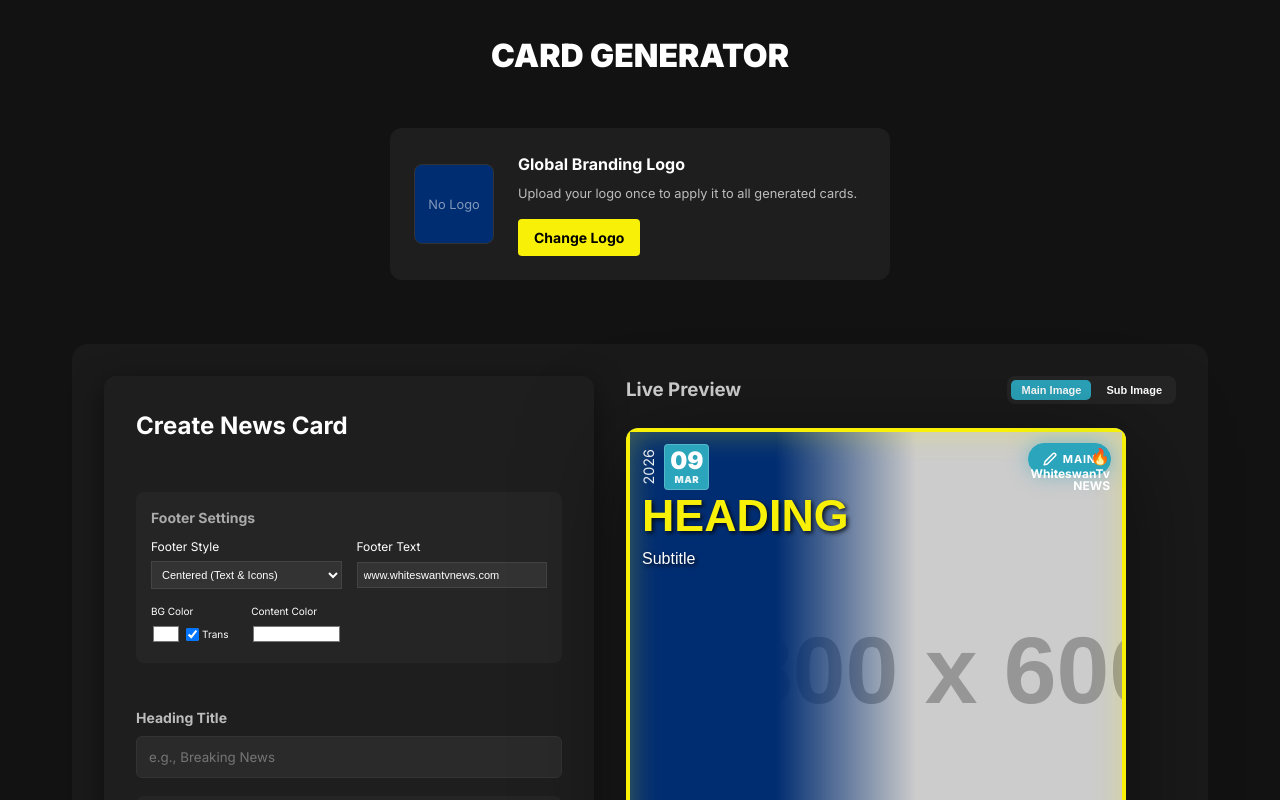
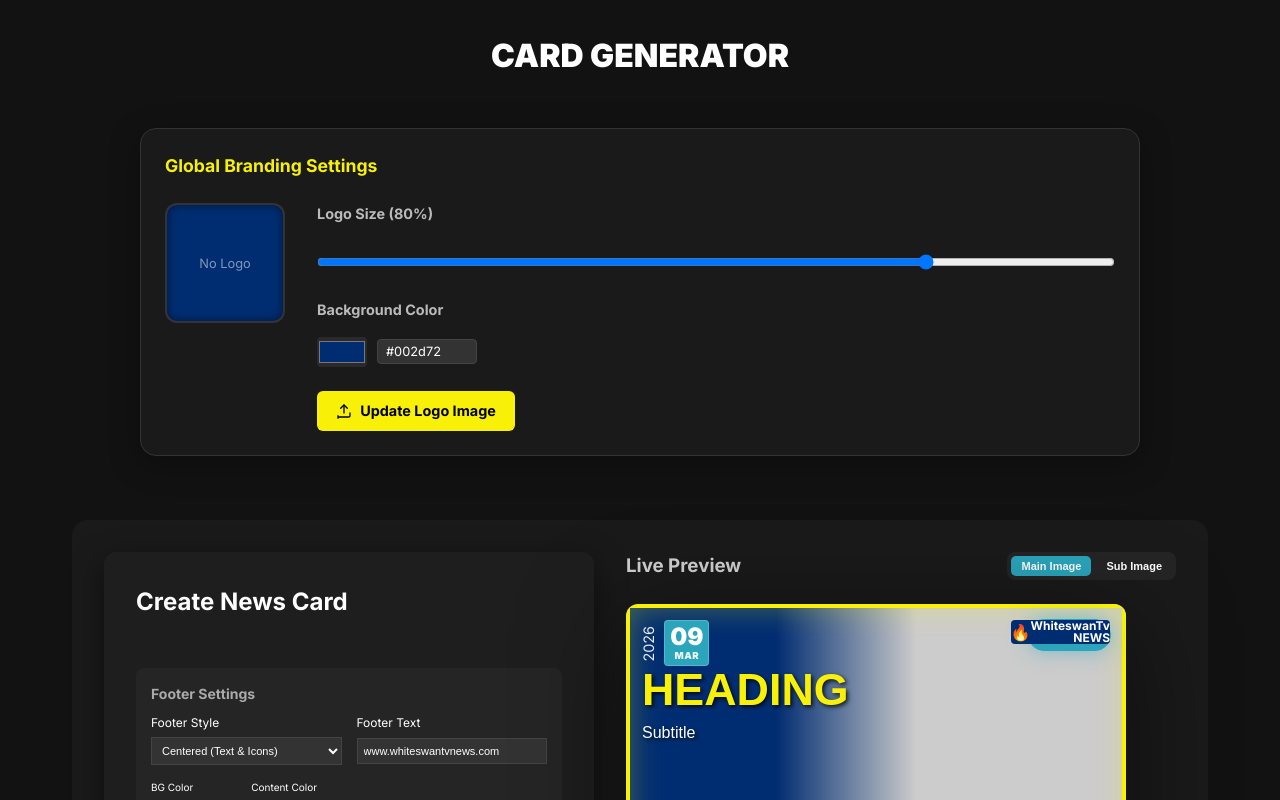
Before and after one commit to geomanuk20/card-generator, a React (Vite) app in the folder frontend/: page / in a window 1280 px wide. Shown: the top 800 px of the page. Built offline with nearby package versions, Linux system fonts and the light colour scheme; no server answers; the HTML template or start-up script is replaced by a standard one; a web font is replaced by a local one.

Commit message:
Add global branding logo settings for size and background color

```diff
--- a/frontend/src/App.jsx
+++ b/frontend/src/App.jsx
@@ -6,7 +6,7 @@ import GlobalBranding from './components/GlobalBranding';
 
 const App = () => {
   const [cards, setCards] = useState([]);
-  const [globalLogo, setGlobalLogo] = useState('');
+  const [brandingSettings, setBrandingSettings] = useState({ value: '', logoSize: 80, logoBgColor: '#002d72' });
 
   const fetchCards = async () => {
     try {
@@ -17,10 +17,12 @@ const App = () => {
     }
   };
 
-  const fetchGlobalLogo = async () => {
+  const fetchBrandingSettings = async () => {
     try {
       const response = await axios.get('/api/settings/logo');
-      setGlobalLogo(response.data.value);
+      if (response.data) {
+        setBrandingSettings(response.data);
+      }
     } catch (error) {
       console.error('Error fetching global logo:', error);
     }
@@ -28,7 +30,7 @@ const App = () => {
 
   useEffect(() => {
     fetchCards();
-    fetchGlobalLogo();
+    fetchBrandingSettings();
   }, []);
 
   const handleCardGenerated = (newCard) => {
@@ -40,13 +42,13 @@ const App = () => {
       <h1>Card Generator</h1>
 
       <GlobalBranding
-        currentLogo={globalLogo}
-        onLogoUpdate={(newLogo) => setGlobalLogo(newLogo)}
+        brandingSettings={brandingSettings}
+        onUpdate={(updated) => setBrandingSettings(updated)}
       />
 
       <CardGenerator
         onCardGenerated={handleCardGenerated}
-        globalLogo={globalLogo}
+        brandingSettings={brandingSettings}
       />
 
       <div className="content-list">
@@ -54,7 +56,7 @@ const App = () => {
           <PremiumCard
             key={card._id}
             card={card}
-            globalLogo={globalLogo}
+            brandingSettings={brandingSettings}
           />
         ))}
       </div>
--- a/frontend/src/components/CardGenerator.jsx
+++ b/frontend/src/components/CardGenerator.jsx
@@ -4,7 +4,7 @@ import { removeBackground } from '@imgly/background-removal';
 import PremiumCard from './PremiumCard';
 const backendURL = ''; // Use relative paths for production
 
-const CardGenerator = ({ onCardGenerated, globalLogo }) => {
+const CardGenerator = ({ onCardGenerated, brandingSettings }) => {
   const [formData, setFormData] = useState({
     title: '',
     subtitle: '',
@@ -1022,7 +1022,7 @@ const CardGenerator = ({ onCardGenerated, globalLogo }) => {
         }}>
           <PremiumCard
             card={previewCardData}
-            globalLogo={globalLogo}
+            brandingSettings={brandingSettings}
             isPreview={true}
             onImagePositionChange={handleImagePositionChange}
             activeEditTarget={activeEditTarget}
--- a/frontend/src/components/GlobalBranding.jsx
+++ b/frontend/src/components/GlobalBranding.jsx
@@ -1,7 +1,7 @@
 import React, { useState } from 'react';
 import axios from 'axios';
 
-const GlobalBranding = ({ currentLogo, onLogoUpdate }) => {
+const GlobalBranding = ({ brandingSettings, onUpdate }) => {
   const [loading, setLoading] = useState(false);
 
   const handleLogoUpload = async (e) => {
@@ -11,10 +11,12 @@ const GlobalBranding = ({ currentLogo, onLogoUpdate }) => {
     setLoading(true);
     const formData = new FormData();
     formData.append('logo', file);
+    formData.append('logoSize', brandingSettings.logoSize);
+    formData.append('logoBgColor', brandingSettings.logoBgColor);
 
     try {
       const response = await axios.post('/api/settings/logo', formData);
-      onLogoUpdate(response.data.value);
+      onUpdate(response.data);
       alert('Logo updated successfully!');
     } catch (error) {
       console.error('Error updating logo:', error);
@@ -24,42 +26,102 @@ const GlobalBranding = ({ currentLogo, onLogoUpdate }) => {
     }
   };
 
-  const logoUrl = currentLogo ? (currentLogo.startsWith('http') ? currentLogo : `/${currentLogo}`) : null;
+  const handleSettingUpdate = async (field, value) => {
+    const updated = { ...brandingSettings, [field]: value };
+    onUpdate(updated); // Optimistic update
+
+    try {
+      await axios.post('/api/settings/update-branding', {
+        [field]: value
+      });
+    } catch (error) {
+      console.error('Error updating branding settings:', error);
+    }
+  };
+
+  const logoUrl = brandingSettings.value ? (brandingSettings.value.startsWith('http') ? brandingSettings.value : `/${brandingSettings.value}`) : null;
 
   return (
     <div className="global-branding" style={{
-      background: '#1e1e1e',
+      background: '#1a1a1a',
       padding: '1.5rem',
+      borderRadius: '16px',
+      width: '100%',
+      maxWidth: '1000px',
+      display: 'flex',
+      flexDirection: 'column',
+      gap: '1.5rem',
+      marginBottom: '2rem',
+      border: '1px solid #333',
+      boxShadow: '0 8px 32px rgba(0,0,0,0.3)'
+    }}>
+      <h3 style={{ fontSize: '1.1rem', margin: 0, color: 'var(--secondary-yellow)' }}>Global Branding Settings</h3>
+
+      <div style={{ display: 'flex', gap: '2rem', alignItems: 'flex-start', flexWrap: 'wrap' }}>
+        <div className="current-logo-preview" style={{
+          width: '120px',
+          height: '120px',
+          background: brandingSettings.logoBgColor || '#002d72',
           borderRadius: '12px',
-      width: '100%',
-      maxWidth: '500px',
-      display: 'flex',
-      alignItems: 'center',
-      gap: '1.5rem',
-      marginBottom: '2rem'
-    }}>
-      <div className="current-logo-preview" style={{
-        width: '80px',
-        height: '80px',
-        background: '#002d72',
-        borderRadius: '8px',
           display: 'flex',
           alignItems: 'center',
           justifyContent: 'center',
           overflow: 'hidden',
-        border: '1px solid #333'
+          border: '2px solid #333',
+          boxShadow: 'inset 0 0 10px rgba(0,0,0,0.5)'
         }}>
           {logoUrl ? (
-          <img src={logoUrl} alt="Global Logo" style={{ maxWidth: '100%', maxHeight: '100%' }} />
+            <img
+              src={logoUrl}
+              alt="Global Logo"
+              style={{
+                maxWidth: `${brandingSettings.logoSize || 80}%`,
+                maxHeight: `${brandingSettings.logoSize || 80}%`,
+                objectFit: 'contain',
+                transition: 'all 0.3s ease'
+              }}
+            />
           ) : (
             <span style={{ fontSize: '0.8rem', opacity: 0.5 }}>No Logo</span>
           )}
         </div>
-      <div className="logo-upload-controls" style={{ flex: 1 }}>
-        <h3 style={{ fontSize: '1rem', marginBottom: '0.5rem' }}>Global Branding Logo</h3>
-        <p style={{ fontSize: '0.8rem', opacity: 0.7, marginBottom: '1rem' }}>
-          Upload your logo once to apply it to all generated cards.
-        </p>
+
+        <div className="logo-controls" style={{ flex: 1, minWidth: '300px', display: 'flex', flexDirection: 'column', gap: '1rem' }}>
+          <div className="input-group">
+            <label style={{ fontSize: '0.9rem', display: 'block', marginBottom: '8px' }}>
+              Logo Size ({brandingSettings.logoSize || 80}%)
+            </label>
+            <input
+              type="range"
+              min="10"
+              max="100"
+              value={brandingSettings.logoSize || 80}
+              onChange={(e) => handleSettingUpdate('logoSize', parseInt(e.target.value))}
+              style={{ width: '100%' }}
+            />
+          </div>
+
+          <div className="input-group">
+            <label style={{ fontSize: '0.9rem', display: 'block', marginBottom: '8px' }}>
+              Background Color
+            </label>
+            <div style={{ display: 'flex', gap: '10px', alignItems: 'center' }}>
+              <input
+                type="color"
+                value={brandingSettings.logoBgColor || '#002d72'}
+                onChange={(e) => handleSettingUpdate('logoBgColor', e.target.value)}
+                style={{ width: '50px', height: '30px', padding: 0, border: 'none', borderRadius: '4px', cursor: 'pointer' }}
+              />
+              <input
+                type="text"
+                value={brandingSettings.logoBgColor || '#002d72'}
+                onChange={(e) => handleSettingUpdate('logoBgColor', e.target.value)}
+                style={{ background: '#333', color: 'white', border: '1px solid #444', padding: '4px 8px', borderRadius: '4px', fontSize: '0.8rem', width: '100px' }}
+              />
+            </div>
+          </div>
+
+          <div style={{ marginTop: '0.5rem' }}>
             <input
               type="file"
               accept="image/*"
@@ -69,17 +131,22 @@ const GlobalBranding = ({ currentLogo, onLogoUpdate }) => {
               style={{ display: 'none' }}
             />
             <label htmlFor="global-logo-input" style={{
-          padding: '0.5rem 1rem',
+              padding: '0.6rem 1.2rem',
               background: 'var(--secondary-yellow)',
               color: 'black',
-          borderRadius: '4px',
-          fontSize: '0.875rem',
+              borderRadius: '6px',
+              fontSize: '0.9rem',
               fontWeight: 'bold',
               cursor: 'pointer',
-          display: 'inline-block'
+              display: 'inline-flex',
+              alignItems: 'center',
+              gap: '8px'
             }}>
-          {loading ? 'Uploading...' : 'Change Logo'}
+              <svg width="16" height="16" viewBox="0 0 24 24" fill="none" stroke="currentColor" strokeWidth="2" strokeLinecap="round" strokeLinejoin="round"><path d="M21 15v4a2 2 0 0 1-2 2H5a2 2 0 0 1-2-2v4"></path><polyline points="17 8 12 3 7 8"></polyline><line x1="12" y1="3" x2="12" y2="15"></line></svg>
+              {loading ? 'Uploading...' : 'Update Logo Image'}
             </label>
+          </div>
+        </div>
       </div>
     </div>
   );
--- a/frontend/src/components/PremiumCard.jsx
+++ b/frontend/src/components/PremiumCard.jsx
@@ -1,7 +1,7 @@
 import React, { useRef, useState, useEffect } from 'react';
 import { toPng } from 'html-to-image';
 
-const PremiumCard = ({ card, globalLogo, isPreview = false, onImagePositionChange, activeEditTarget = 'main', onTargetSelect }) => {
+const PremiumCard = ({ card, brandingSettings, isPreview = false, onImagePositionChange, activeEditTarget = 'main', onTargetSelect }) => {
   const cardRef = useRef(null);
   const [isDragging, setIsDragging] = useState(false);
   const [startPos, setStartPos] = useState({ x: 0, y: 0 });
@@ -178,7 +178,8 @@ const PremiumCard = ({ card, globalLogo, isPreview = false, onImagePositionChang
     ? image
     : (image ? `/${image}` : 'https://via.placeholder.com/800x600?text=Upload+Image');
 
-  const logoUrl = globalLogo ? (safeStartsWith(globalLogo, 'http') ? globalLogo : `/${globalLogo}`) : null;
+  const { value: logoValue, logoSize = 80, logoBgColor = '#002d72' } = brandingSettings || {};
+  const logoUrl = logoValue ? (safeStartsWith(logoValue, 'http') ? logoValue : `/${logoValue}`) : null;
 
   const subImageUrl = subImage ? (
     (safeStartsWith(subImage, 'http') || safeStartsWith(subImage, 'blob:') || safeStartsWith(subImage, 'data:'))
@@ -279,13 +280,14 @@ const PremiumCard = ({ card, globalLogo, isPreview = false, onImagePositionChang
             </div>
 
             {/* Logo Section */}
-            <div className="card-logo-placeholder">
+            <div className="card-logo-placeholder" style={{ background: logoBgColor, borderRadius: '4px', overflow: 'hidden', display: 'flex', alignItems: 'center', justifyContent: 'center' }}>
               {logoUrl ? (
                 <img
                   src={logoUrl}
                   alt="Logo"
                   className="uploaded-logo"
                   crossOrigin="anonymous"
+                  style={{ maxWidth: `${logoSize}%`, maxHeight: `${logoSize}%`, objectFit: 'contain' }}
                 />
               ) : (
                 <>
```
Also changed, not shown: 2 other files (tests, documents, lock files or other folders). Lines whose indentation alone changed are shown as unchanged.
